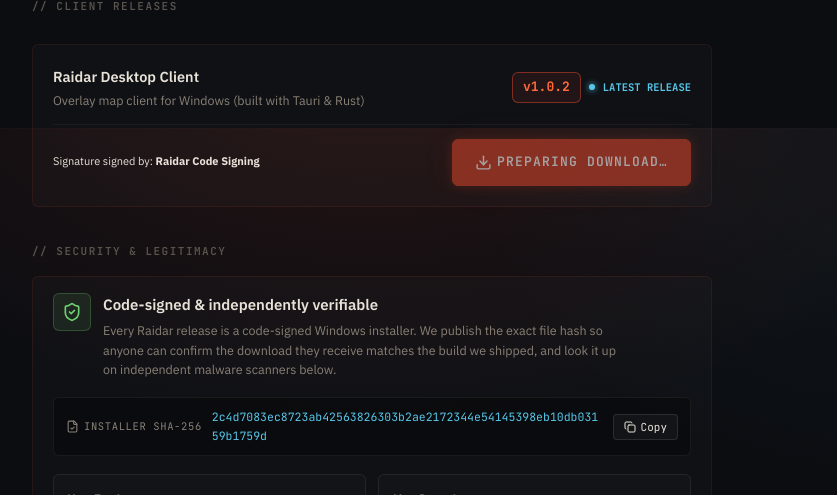
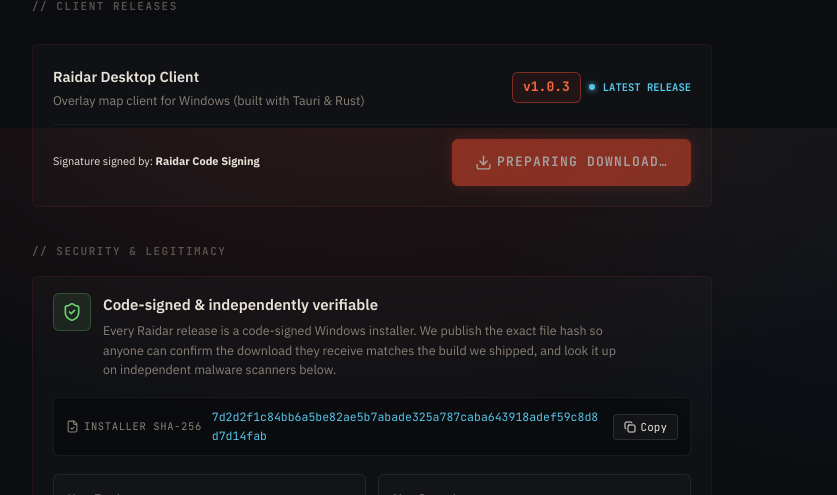
Before and after one commit to Jirkaach2/raidar-web, a React (Vite) app: page /status in a window 1280 px wide. Shown: the part 672-1167 px from the top of the page, without its empty margins (268-1105 px from the left). Built offline with nearby package versions, Linux system fonts and the light colour scheme; no server answers.

Commit message:
Status: bump to v1.0.3 installer hash; security-scan verifies installer hash before auto-submit (no per-release env change needed)

```diff
--- a/src/pages/Status.tsx
+++ b/src/pages/Status.tsx
@@ -11,9 +11,9 @@
   timestamp?: string;
 }
 
-// SHA-256 of the current signed Windows installer (Raidar_1.0.2_x64-setup.exe).
+// SHA-256 of the current signed Windows installer (Raidar_1.0.3_x64-setup.exe).
 // Update this whenever a new release is published so the scan links stay accurate.
-const INSTALLER_SHA256 = '2c4d7083ec8723ab42563826303b2ae2172344e54145398eb10db03159b1759d';
+const INSTALLER_SHA256 = '7d2d2f1c84bb6a5be82ae5b7abade325a787caba643918adef59c8d8d7d14fab';
 
 // Public domain of the tauri-updater Appwrite function. Used to build a correct
 // download URL — the manifest's own url is rewritten from the request host, which
@@ -79,7 +79,7 @@
   const [botStatus, setBotStatus] = useState<'checking' | 'online' | 'offline'>('checking');
   const [botLatency, setBotLatency] = useState<number | null>(null);
   const [botHealth, setBotHealth] = useState<BotHealth | null>(null);
-  const [latestVersion, setLatestVersion] = useState<string>('v1.0.2');
+  const [latestVersion, setLatestVersion] = useState<string>('v1.0.3');
   const [downloadUrl, setDownloadUrl] = useState<string | null>(null);
   const [msiUrl, setMsiUrl] = useState<string | null>(null);
   const [checking, setChecking] = useState(false);
```
Also changed, not shown: 1 other file (tests, documents, lock files or other folders).
